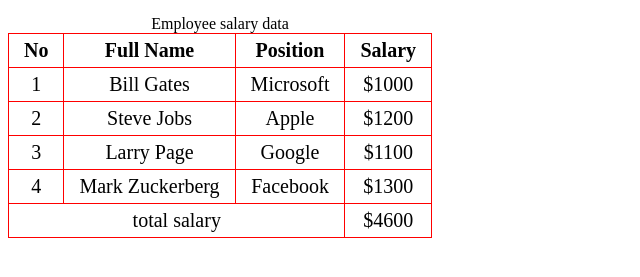
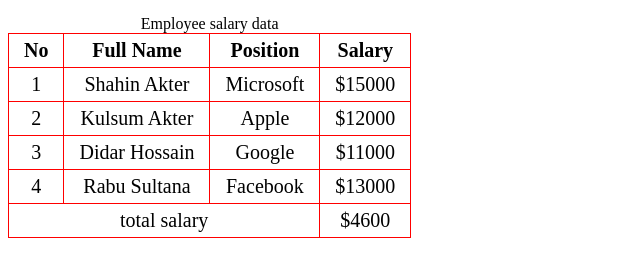
Before and after one commit to Didar-Druboy/module-4, a plain HTML site: page table.html in a window 1280 px wide. Shown: the part 103-380 px from the top of the page, without its empty margins (0-640 px from the left). Drawn offline with Linux system fonts and the light colour scheme.

Commit message:
table change

```diff
--- a/table.html
+++ b/table.html
@@ -42,27 +42,27 @@
             <tbody>
                 <tr>
                     <td>1</td>
-                    <td>Bill Gates</td>
+                    <td>Shahin Akter</td>
                     <td>Microsoft</td>
-                    <td>$1000</td>
+                    <td>$15000</td>
                 </tr>
                 <tr>
                     <td>2</td>
-                    <td>Steve Jobs</td>
+                    <td>Kulsum Akter</td>
                     <td>Apple</td>
-                    <td>$1200</td>
+                    <td>$12000</td>
                 </tr>
                 <tr>
                     <td>3</td>
-                    <td>Larry Page</td>
+                    <td>Didar Hossain</td>
                     <td>Google</td>
-                    <td>$1100</td>
+                    <td>$11000</td>
                 </tr>
                 <tr>
                     <td>4</td>
-                    <td>Mark Zuckerberg</td>
+                    <td>Rabu Sultana</td>
                     <td>Facebook</td>
-                    <td>$1300</td>
+                    <td>$13000</td>
                 </tr>
             </tbody>
             <tfoot>
```
